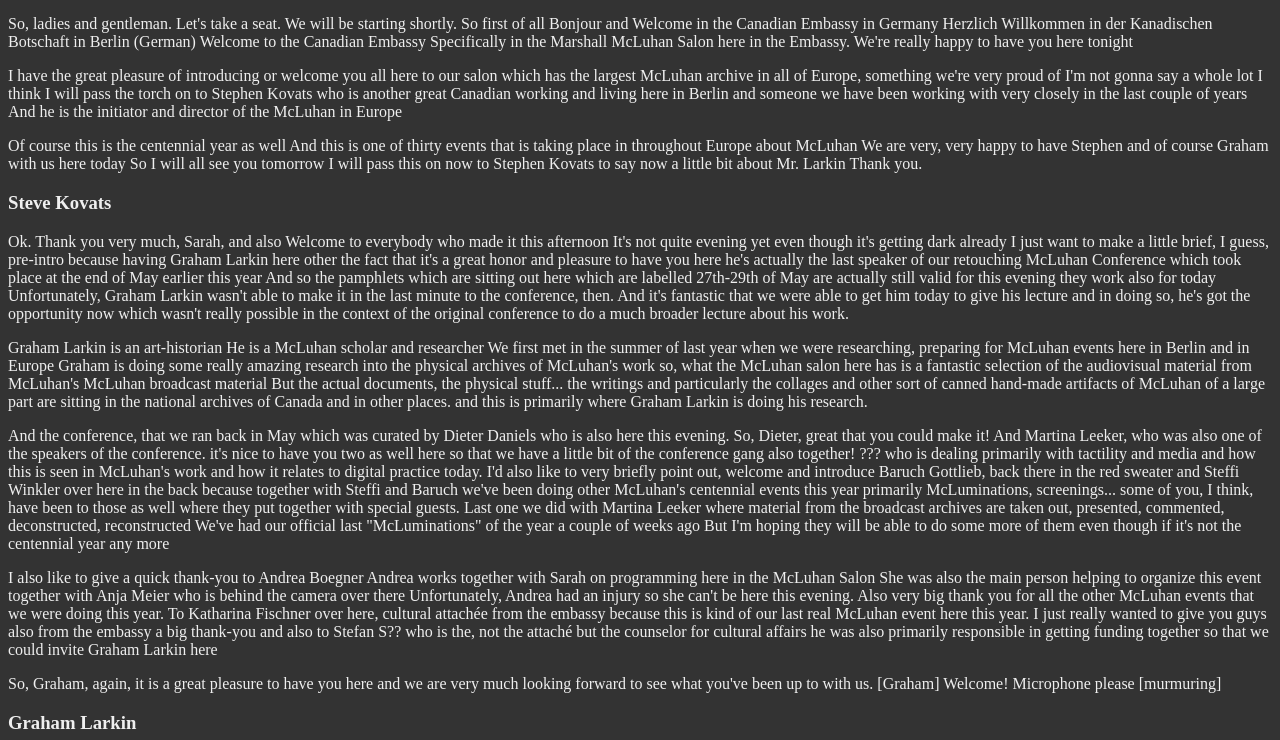
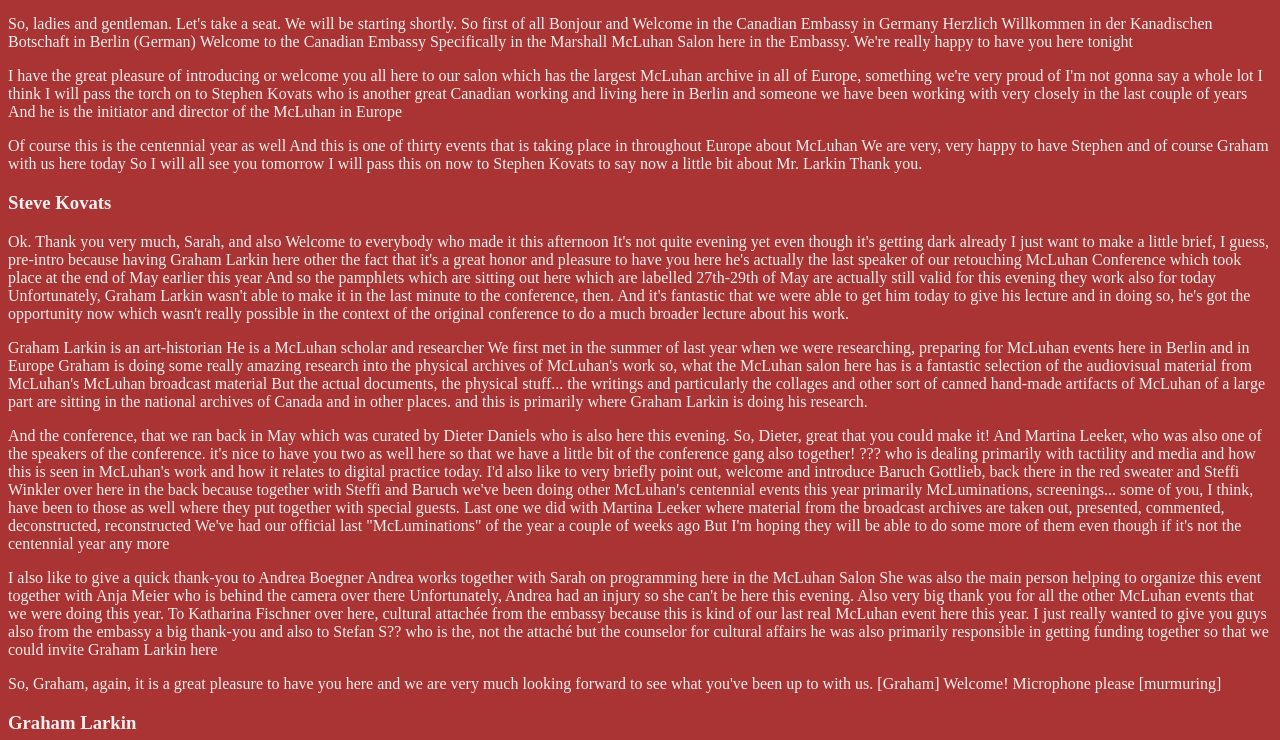
Before and after one commit to hybrid-publishing-lab/hybrid-lecture-player, a plain HTML site: page hybridvideo/index.html in a window 1280 px wide. Shown: the part 307-1047 px from the top of the page. Drawn offline with nearby package versions, Linux system fonts and the light colour scheme; a script that the page names is missing.

Commit message:
html colour

```diff
--- a/hybridvideo/css/app.css
+++ b/hybridvideo/css/app.css
@@ -1,5 +1,5 @@
 html {
-    background-color: #333;
+    background-color: #a33;
     color: #efefef;
 }
 
```
